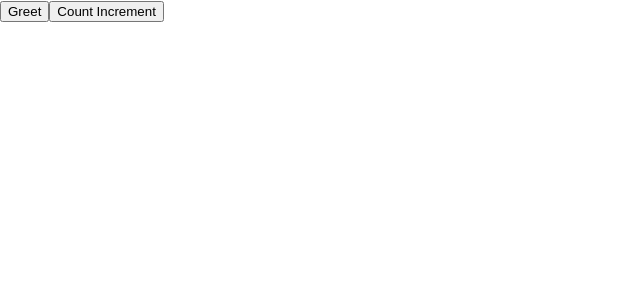
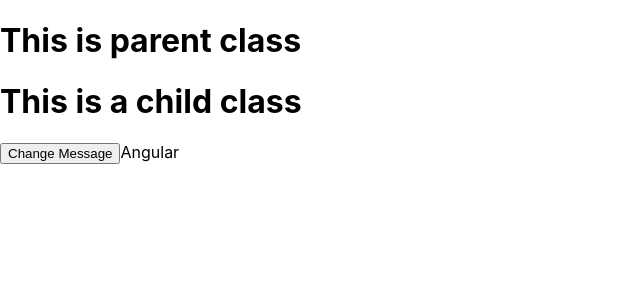
Before and after one commit to amarkumarram/react-session, a React (Create React App) app in the folder first-project/: page / in a window 1280 px wide. Shown: the top 300 px of the page, without its empty margins (0-640 px from the left). Built offline with nearby package versions, Linux system fonts and the light colour scheme.

Commit message:
5th session

```diff
--- a/first-project/src/App.js
+++ b/first-project/src/App.js
@@ -3,14 +3,12 @@ import WelcomeUser from './functional-component/WelcomeUser'
 import UserDetails from './class-compoents/UserDetails'
 import GreetPerson from './functional-component/GreetPerson'
 import SayHello from './class-compoents/SayHello'
+import ParentClass from './class-compoents/ParentClass'
 
 let App = () => {
   return(
     <>
-      {/*<WelcomeUser username="functional component" age="24" />
-      <UserDetails username="class component" age="27" />*/}
-      <GreetPerson message="Greet Person" />
-      <SayHello message="Hello" />
+      <ParentClass />
     </>
   );
 }
--- /dev/null
+++ b/first-project/src/class-compoents/ChildClass.js
@@ -0,0 +1,47 @@
+import React, {Component} from 'react'
+
+class ChildClass extends Component {
+
+    constructor(props) {
+        super(props);
+        console.log("Child class constructor");
+    }
+
+    static getDerivedStateFromProps(props, state) {
+        console.log("Child class getDerivedStateFromProps");
+        return null;
+    }
+
+    componentDidMount() {
+        console.log("Child class componentDidMount");
+        //Should make AJAX call/server call/ API call
+    }
+
+    shouldComponentUpdate(nextProps, nextState){
+        console.log("Child class shouldComponentUpdate");
+        return true;
+    }
+
+    getSnapshotBeforeUpdate(prevProps, prevState) {
+        console.log("Child class getSnapshotBeforeUpdate");
+        //Should make AJAX call/server call/ API call
+        return null;
+    }
+
+    componentDidUpdate() {
+        console.log("Child class componentDidUpdate");
+        //Should make AJAX call/server call/ API call
+    }
+
+    render() {
+        console.log("Child class render");
+        return(
+            <>
+                <h1>This is a child class</h1>
+            </>
+        )
+    }
+
+}
+
+export default ChildClass;
--- /dev/null
+++ b/first-project/src/class-compoents/ParentClass.js
@@ -0,0 +1,60 @@
+import React, {Component} from 'react'
+import ChildClass from './ChildClass'
+
+class ParentClass extends Component {
+
+    constructor(props) {
+        super(props);
+        console.log("Parent class constructor");
+        this.state = {
+            name: "Angular"
+        }
+
+    }
+
+    static getDerivedStateFromProps(props, state) {
+        console.log("Parent class getDerivedStateFromProps");
+        return null;
+    }
+
+    componentDidMount() {
+        console.log("Parent class componentDidMount");
+        //Should make AJAX call/server call/ API call
+    }
+
+    shouldComponentUpdate(nextProps, nextState){
+        console.log("Parent class shouldComponentUpdate");
+        return true;
+    }
+
+    getSnapshotBeforeUpdate(prevProps, prevState) {
+        console.log("Parent class getSnapshotBeforeUpdate");
+        //Should make AJAX call/server call/ API call
+        return null;
+    }
+
+    componentDidUpdate() {
+        console.log("Parent class componentDidUpdate");
+        //Should make AJAX call/server call/ API call
+    }
+
+    changeMessage() {
+        this.setState({
+            name: "React"
+        });
+    }
+
+    render() {
+        console.log("Parent class render");
+        return(
+            <>
+                <h1>This is parent class</h1>
+                <ChildClass />
+                <button onClick={() => this.changeMessage()}>Change Message</button>{this.state.name}
+            </>
+        )
+    }
+
+}
+
+export default ParentClass;
```
Also changed, not shown: 1 other file (tests, documents, lock files or other folders).
